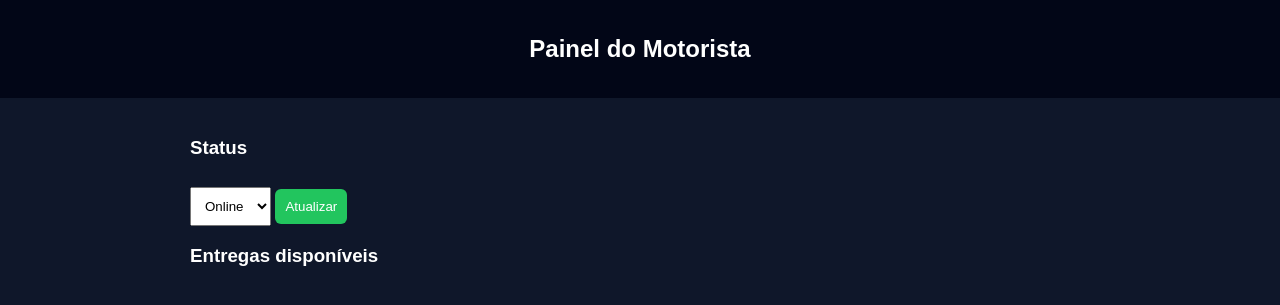
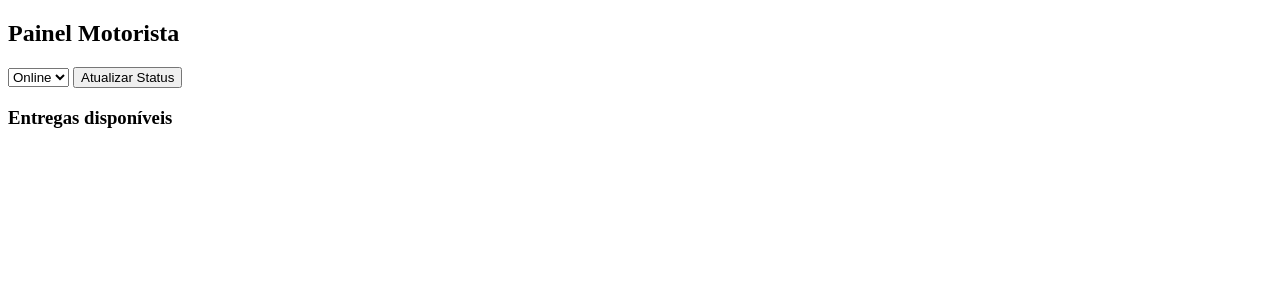
Before and after one commit to wagnermarzzo/motorista24h, a Flask app: page /motorista in a window 1280 px wide. Shown: the top 305 px of the page. Run offline with Flask 3, Linux system fonts and the light colour scheme; the visitor is signed in with stand-in values (Sample User, id 1); data that the repository does not hold is empty.

Commit message:
Update motorista.html

```diff
--- a/templates/motorista.html
+++ b/templates/motorista.html
@@ -1,68 +1,12 @@
 <!DOCTYPE html>
-<html lang="pt-br">
+<html>
 <head>
-
-<meta charset="UTF-8">
-<meta name="viewport" content="width=device-width, initial-scale=1.0">
-
 <title>Painel Motorista</title>
-
-<style>
-
-body{
-font-family:Arial;
-background:#0f172a;
-color:white;
-margin:0;
-}
-
-.topo{
-background:#020617;
-padding:15px;
-text-align:center;
-}
-
-.container{
-max-width:900px;
-margin:auto;
-padding:20px;
-}
-
-.entrega{
-background:#1e293b;
-padding:15px;
-margin-top:15px;
-border-radius:8px;
-}
-
-button{
-padding:10px;
-margin-top:10px;
-background:#22c55e;
-border:none;
-border-radius:6px;
-color:white;
-cursor:pointer;
-}
-
-select{
-padding:10px;
-margin-top:10px;
-}
-
-</style>
-
 </head>
 
 <body>
 
-<div class="topo">
-<h2>Painel do Motorista</h2>
-</div>
-
-<div class="container">
-
-<h3>Status</h3>
+<h2>Painel Motorista</h2>
 
 <form action="/status_motorista" method="POST">
 
@@ -71,7 +15,7 @@ margin-top:10px;
 <option value="offline">Offline</option>
 </select>
 
-<button>Atualizar</button>
+<button>Atualizar Status</button>
 
 </form>
 
@@ -79,19 +23,15 @@ margin-top:10px;
 
 {% for e in entregas %}
 
-<div class="entrega">
+<p>
 
-<p><b>Coleta:</b> {{e["coleta"]}}</p>
-<p><b>Entrega:</b> {{e["entrega"]}}</p>
-<p><b>Valor:</b> R$ {{e["valor"]}}</p>
+Coleta: {{e["coleta"]}} |
+Entrega: {{e["entrega"]}} |
+Valor: R$ {{e["valor"]}}
 
-<button>Aceitar entrega</button>
-
-</div>
+</p>
 
 {% endfor %}
 
-</div>
-
 </body>
 </html>
```
